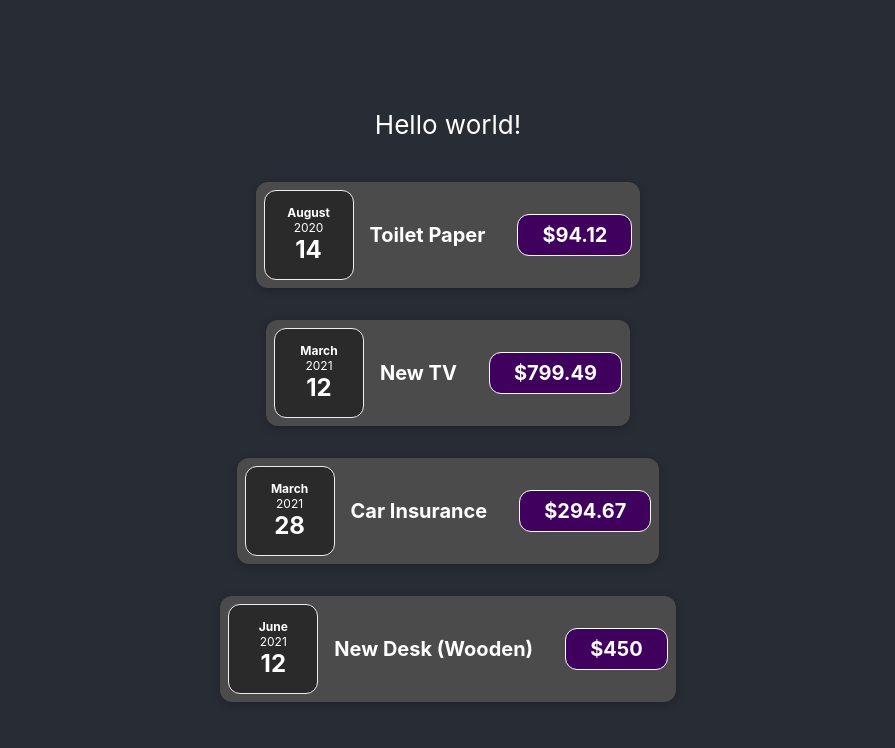
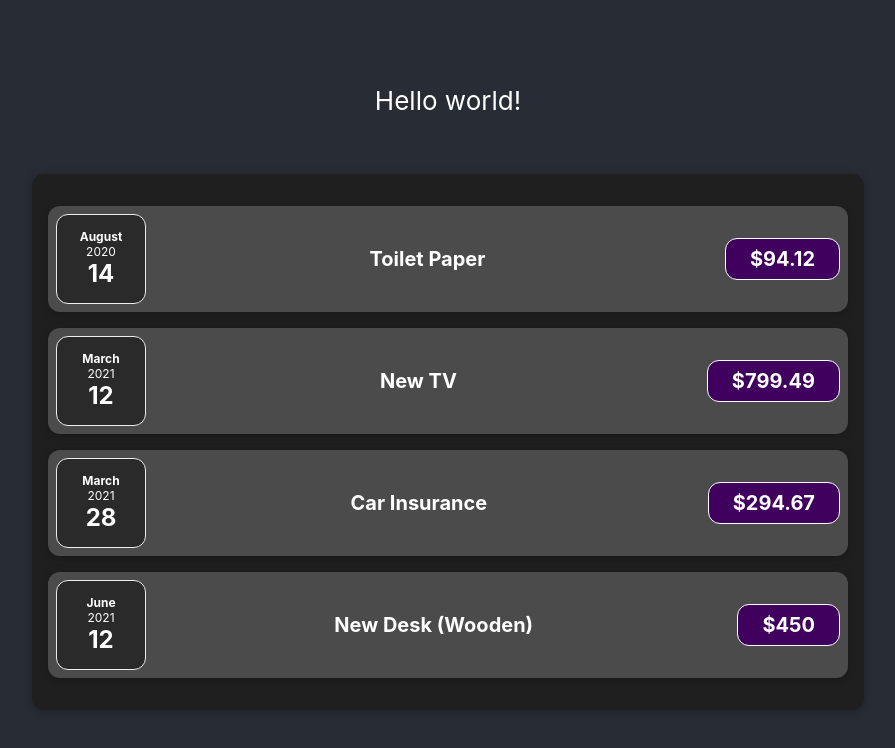
Before and after one commit to liz-panchenko/Udemy-finance-tracker-React-project, a React (Create React App) app in the folder my-app/: page / in a window 1280 px wide. Shown: the top 748 px of the page, without its empty margins (192-1087 px from the left). Built offline with nearby package versions, Linux system fonts and the light colour scheme.

Commit message:
Expenses (multiple) component created

```diff
--- a/my-app/src/App.js
+++ b/my-app/src/App.js
@@ -1,5 +1,5 @@
 import "./App.css";
-import ExpenseItem from "./components/ExpenseItem";
+import Expenses from "./components/Expenses";
 
 function App() {
  const expenses = [
@@ -27,26 +27,7 @@
     <div className="App">
       <header className="App-header">
         <p>Hello world!</p>
-        <ExpenseItem
-          date={expenses[0].date}
-          title={expenses[0].title}
-          amount={expenses[0].amount}
-        />
-        <ExpenseItem
-          date={expenses[1].date}
-          title={expenses[1].title}
-          amount={expenses[1].amount}
-        />
-        <ExpenseItem
-          date={expenses[2].date}
-          title={expenses[2].title}
-          amount={expenses[2].amount}
-        />
-        <ExpenseItem
-          date={expenses[3].date}
-          title={expenses[3].title}
-          amount={expenses[3].amount}
-        />
+        <Expenses expenses={expenses}/>
       </header>
     </div>
   );
--- /dev/null
+++ b/my-app/src/components/Expenses.css
@@ -0,0 +1,9 @@
+.expenses {
+  padding: 1rem;
+  background-color: rgb(31, 31, 31);
+  margin: 2rem auto;
+  width: 50rem;
+  max-width: 95%;
+  border-radius: 12px;
+  box-shadow: 0 1px 8px rgba(0, 0, 0, 0.25);
+}
--- /dev/null
+++ b/my-app/src/components/Expenses.js
@@ -0,0 +1,29 @@
+import "./Expenses.css";
+import ExpenseItem from "./ExpenseItem";
+
+export default function Expenses(props) {
+    return (
+      <div className="expenses">
+        <ExpenseItem
+          date={props.expenses[0].date}
+          title={props.expenses[0].title}
+          amount={props.expenses[0].amount}
+        />
+        <ExpenseItem
+          date={props.expenses[1].date}
+          title={props.expenses[1].title}
+          amount={props.expenses[1].amount}
+        />
+        <ExpenseItem
+          date={props.expenses[2].date}
+          title={props.expenses[2].title}
+          amount={props.expenses[2].amount}
+        />
+        <ExpenseItem
+          date={props.expenses[3].date}
+          title={props.expenses[3].title}
+          amount={props.expenses[3].amount}
+        />
+      </div>
+    );
+}
```
